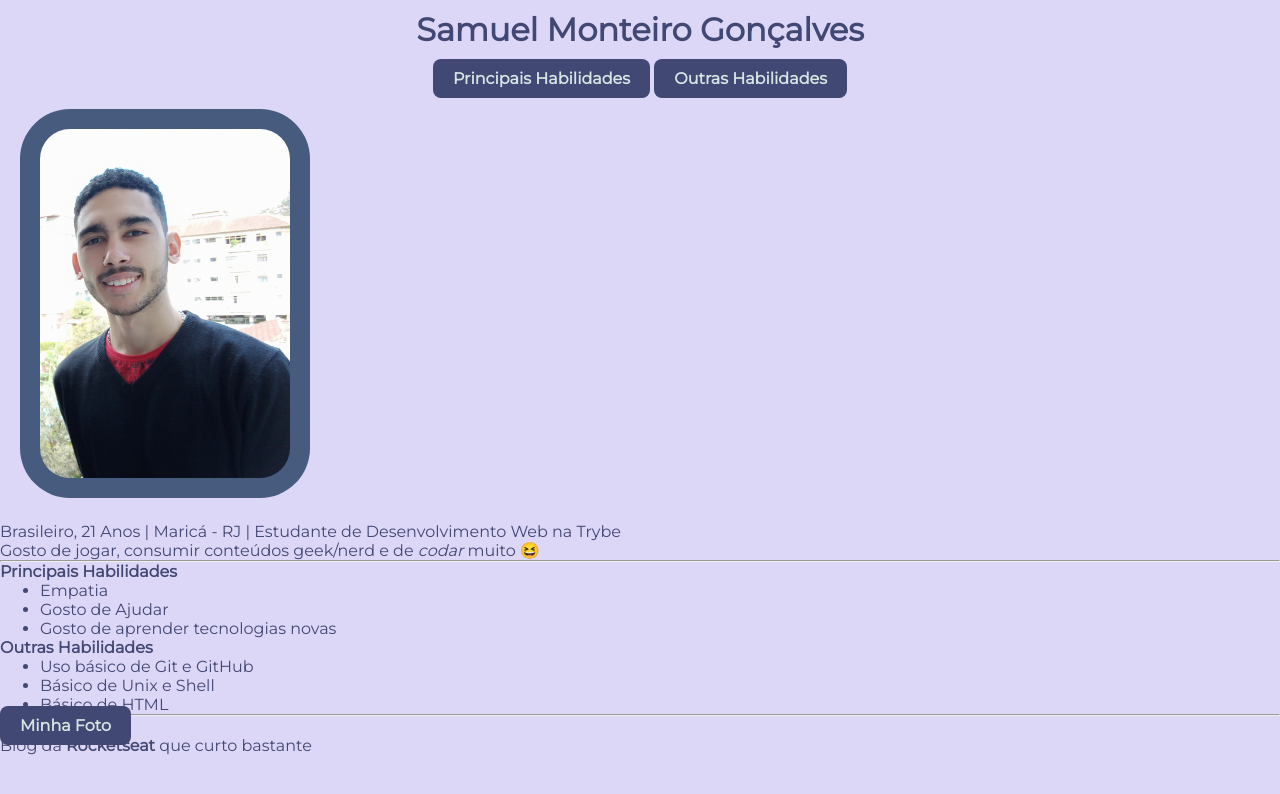
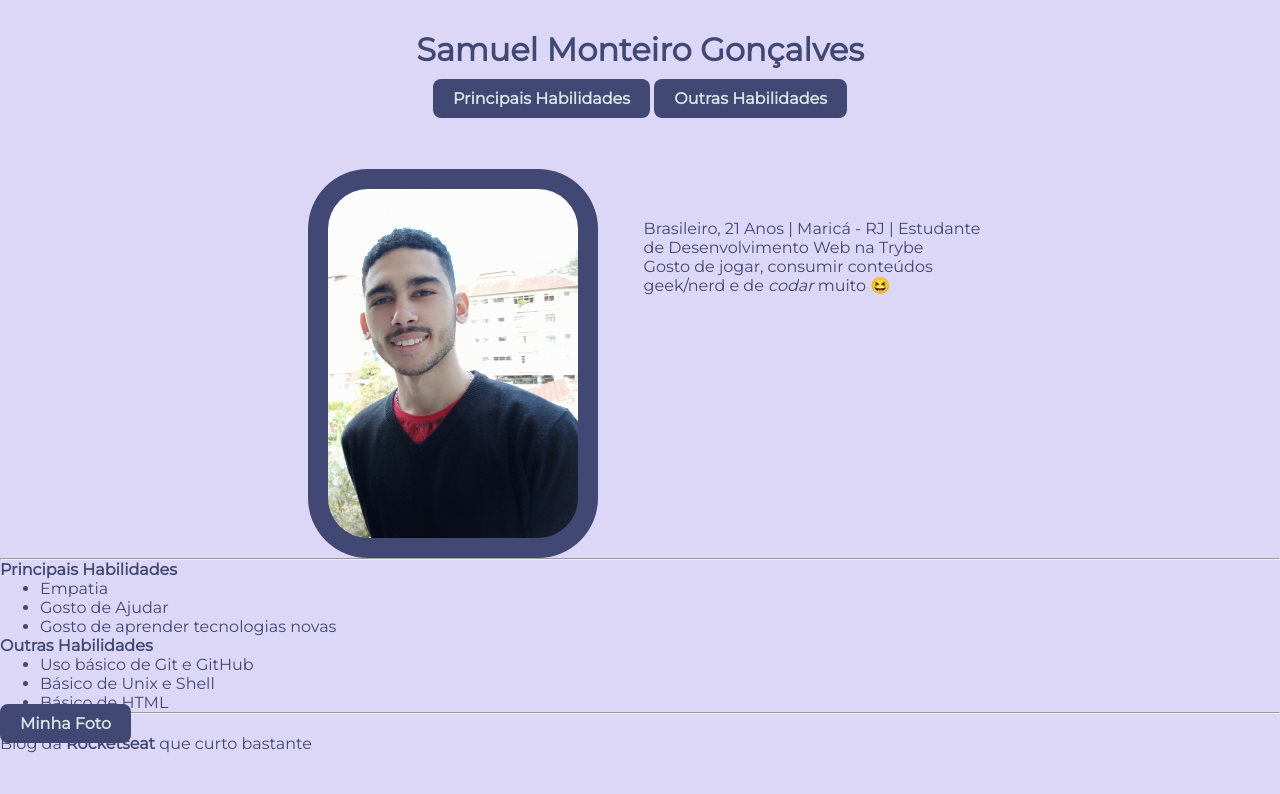
Before and after one commit to samuel5g/samuel5g.github.io, a plain HTML site: page index.html in a window 1280 px wide. Drawn offline with Linux system fonts and the light colour scheme.

Commit message:
Muda descricao para lado da foto

```diff
--- a/index.html
+++ b/index.html
@@ -13,23 +13,28 @@
 <body>
     <!-- CABEÇALHO -->
     <div class="header">
+
         <div class="header-title">
             <h1>Samuel Monteiro Gonçalves</h1>
             <a class="button" href="#main-skills">Principais Habilidades</a>
             <a class="button" href="#sub-skills">Outras Habilidades</a>
+
         </div>
 
-        <div class="header-img"><img src="eu.jpg" alt="Homem sorrindo para a foto na sacada de um apartamento" width="250px"></div>
+        <div class="header-about">
 
-        <div class="header-description">
+            <div class="header-about-content"><img src="eu.jpg" alt="Homem sorrindo para a foto na sacada de um apartamento" width="250px"></div>
+
+            <div class="header-about-content">
                 <p>Brasileiro, 21 Anos | Maricá - RJ | Estudante de Desenvolvimento Web na Trybe  <br>
-                Gosto de jogar, consumir conteúdos geek/nerd e de <em>codar</em> muito 😆
-            </p>
+                    Gosto de jogar, consumir conteúdos geek/nerd e de <em>codar</em> muito 😆</p>
             </div>
         </div>
-    <hr>
+    </div>
 
     <!-- CORPO -->
+    <div class="content">
+        <hr>
         <p id="main-skills">
             <strong>Principais Habilidades</strong>
             <ul>
@@ -38,7 +43,6 @@
                 <li>Gosto de aprender tecnologias novas</li>
             </ul>
         </p>
-
         <p id="sub-skills">
             <strong>Outras Habilidades</strong>
             <ul>
@@ -48,6 +52,8 @@
             </ul>
         </p>
         <hr>
+    </div>
+
 
     <!-- RODAPÉ -->
     <a class="button" href="#foto">Minha Foto</a>
--- a/style.css
+++ b/style.css
@@ -10,14 +10,21 @@ body {
   font-size: 16px;
 }
 
-ul {
-  padding: 0px 40px;
+.header {
+  max-width: 80%;
+  margin: auto;
 }
 
-#rocketseat {
-  text-decoration: none;
+.header-title {
+  color: #424874;
   font-weight: 600;
-  color: #424874;
+  text-align: center;
+  margin: 30px 0px;
+}
+
+.header-title h1 {
+  margin-top: 10px;
+  margin-bottom: 20px;
 }
 
 .button {
@@ -30,40 +37,45 @@ ul {
   text-decoration: none;
 }
 
-.header-img{
-  max-width: 40%;
-  margin: 20px;
+.header-about {
+
 }
 
-.header-img img {
-  border-radius: 50px;
+.header-about-content{
+  margin-top: 60px;
+
+}
+
+.header-about-content img {
+  float: left;
   padding: 20px;
-  background-color: #465B7D;
+  background-color: #424874;
+  border-radius: 60px;
+  margin: 0px 10px 0px 180px;
+}
+
+.header-about-content p {
+  float: right;
+  max-width: 35%;
+  margin: 50px 150px 0px 10px;
 }
 
 
-.header {
 
+.content {
+  clear: both;
 }
 
-.header-title {
-  color: #424874;
-  font-weight: 600;
-  max-width: 60%;
-  margin: auto;
-  text-align: center;
-}
-
-.header-title h1 {
-  margin-top: 10px;
-  margin-bottom: 20px;
-}
-
-
-.content {
-
+ul {
+  padding: 0px 40px;
 }
 
 .footer {
 
 }
+
+#rocketseat {
+  text-decoration: none;
+  font-weight: 600;
+  color: #424874;
+}
```
Lines whose indentation alone changed are shown as unchanged.
